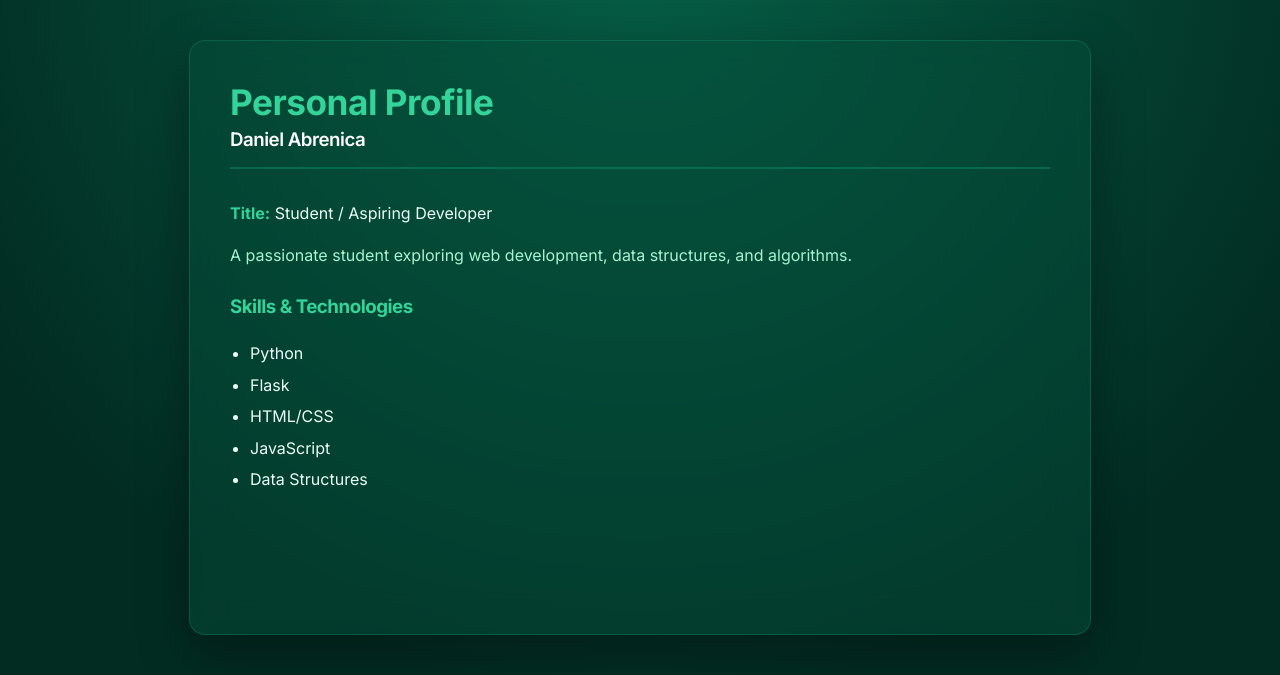
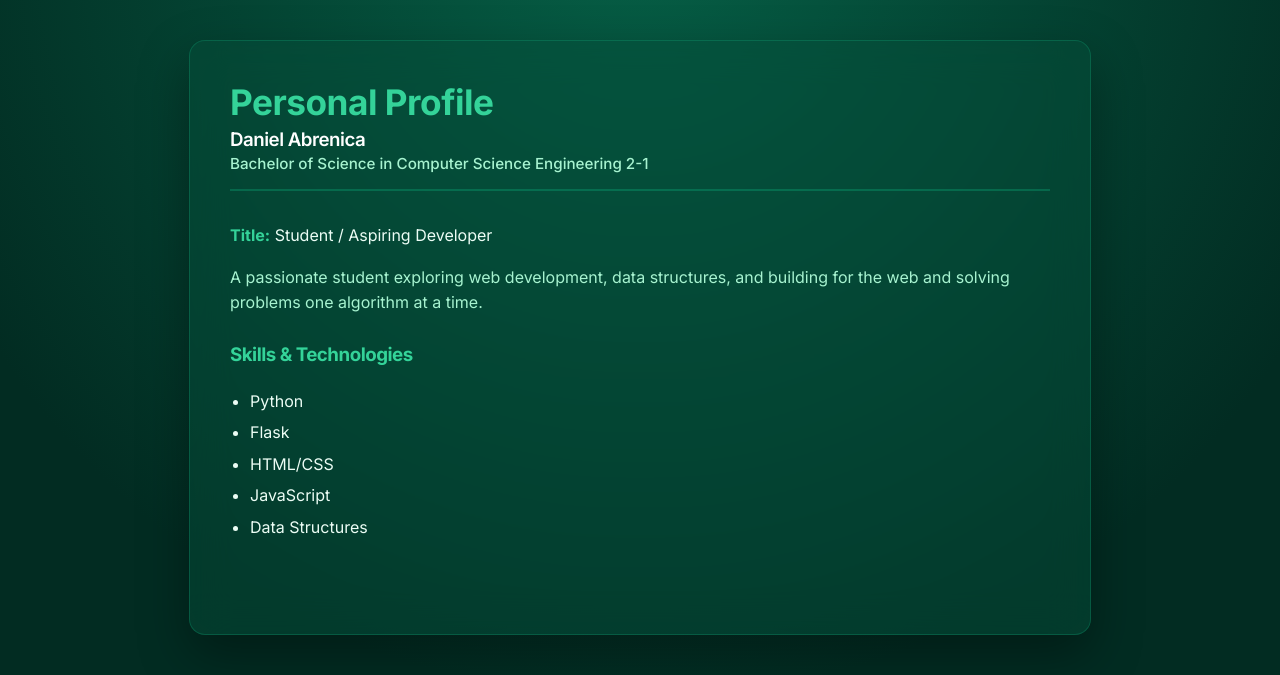
Before and after one commit to danielabrenica2009-lgtm/my_portfolio_, a Flask app: page /profile in a window 1280 px wide. Shown: the part 70-745 px from the top of the page. Run offline with Flask 3, Linux system fonts and the light colour scheme.

Commit message:
Updated the profile

```diff
--- a/app.py
+++ b/app.py
@@ -18,10 +18,11 @@ def index():
 def profile():
   user_data = {
       'name': 'Daniel Abrenica',
+      'course': 'Bachelor of Science in Computer Science Engineering 2-1',
       'title': 'Student / Aspiring Developer',
       'bio': (
           'A passionate student exploring web development, data structures, and'
-          ' algorithms.'
+          ' building for the web and solving problems one algorithm at a time.'
       ),
       'skills': ['Python', 'Flask', 'HTML/CSS', 'JavaScript', 'Data Structures'],
   }
--- a/templates/profile.html
+++ b/templates/profile.html
@@ -3,10 +3,9 @@
 
 {% block content %}
 <div style="margin-bottom: 2rem; border-bottom: 2px solid rgba(16, 185, 129, 0.3); padding-bottom: 1rem;">
-    <!-- Color for title -->
     <h1 style="margin: 0; font-size: 2.2rem; color: #34d399;">Personal Profile</h1>
-    <!-- Color white for name -->
     <h3 style="margin: 5px 0 0 0; color: #ffffff; font-weight: 600;">{{ user.name }}</h3>
+    <p style="margin: 3px 0 0 0; color: #a7f3d0; font-size: 0.95rem; font-weight: 500;">{{ user.course }}</p>
 </div>
 
 <div style="line-height: 1.6; color: #ecfdf5;">
```
